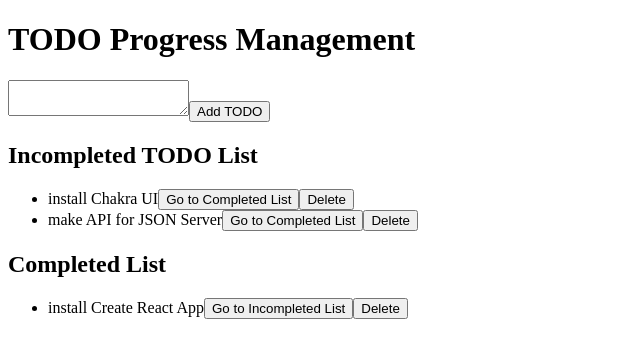
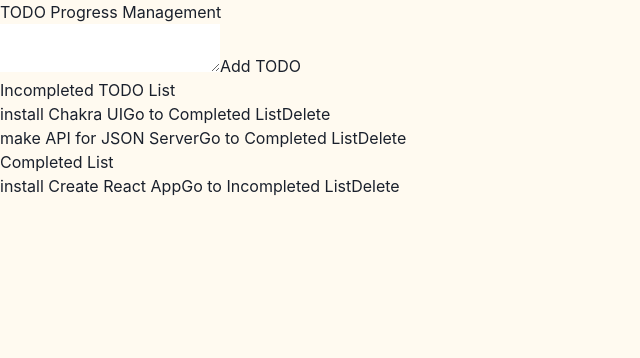
Before and after one commit to mi-os/chakra-todo, a React (Create React App) app: page / in a window 1280 px wide. Shown: the top 358 px of the page, without its empty margins (0-640 px from the left). Built offline with nearby package versions, Linux system fonts and the light colour scheme; data requests are answered from the project's data file.

Commit message:
add ChakraProvider settings

```diff
--- a/src/index.js
+++ b/src/index.js
@@ -1,10 +1,15 @@
-import React from 'react';
+import { StrictMode } from 'react';
 import ReactDOM from 'react-dom';
+import { ChakraProvider } from '@chakra-ui/provider';
+import theme from './theme/theme';
 import App from './components/App';
 
+const rootElement = document.getElementById("root");
 ReactDOM.render(
-  <React.StrictMode>
-    <App />
-  </React.StrictMode>,
-  document.getElementById('root')
+  <StrictMode>
+    <ChakraProvider theme={theme}>
+      <App />
+    </ChakraProvider>
+  </StrictMode>,
+  rootElement
 );
```
